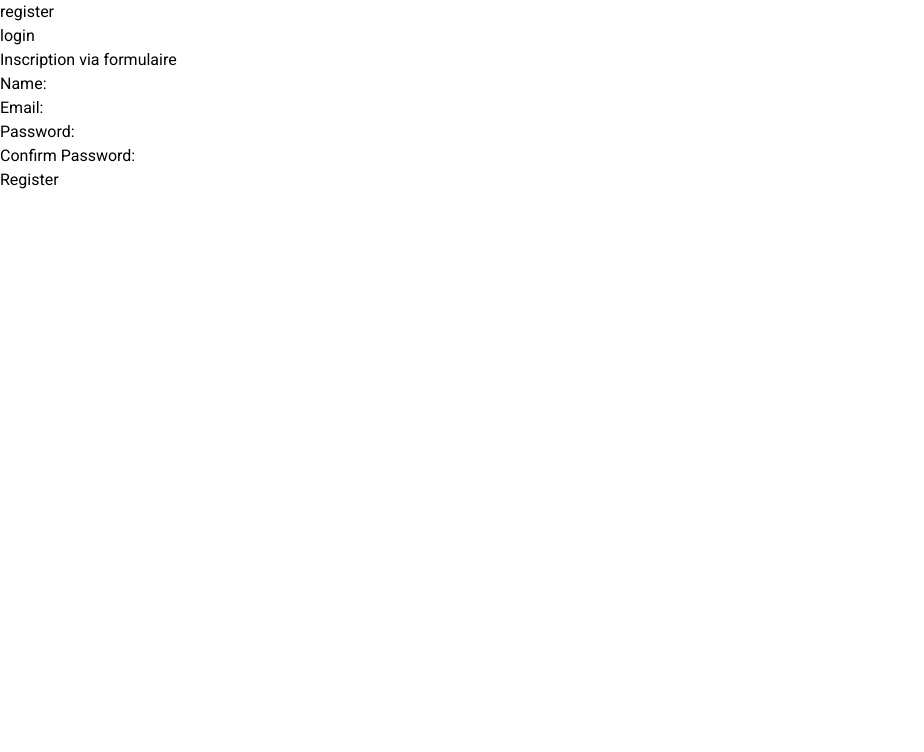
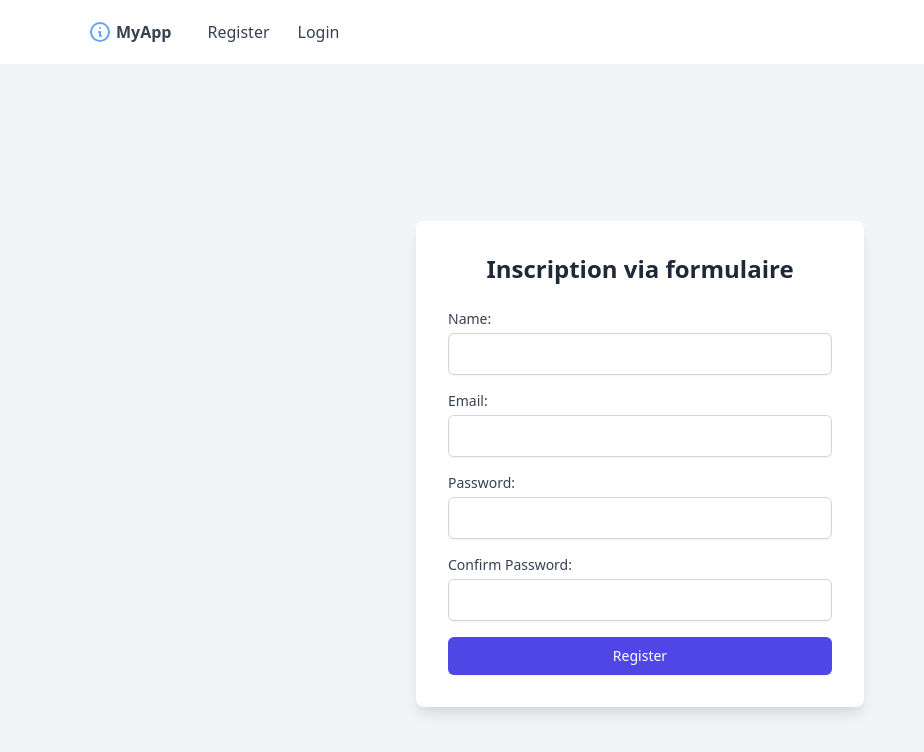
Before and after one commit to anasmak04/LaraSport-frontend, an Angular app: page /register in a window 1280 px wide. Shown: the top 752 px of the page, without its empty margins (0-924 px from the left). Built offline with nearby package versions, Linux system fonts and the light colour scheme.

Commit message:
added category component update auth ui

```diff
--- a/src/app/app-routing.module.ts
+++ b/src/app/app-routing.module.ts
@@ -3,11 +3,13 @@ import { RouterModule, Routes } from '@angular/router';
 import { RegisterComponent } from './register/register.component';
 import { LoginComponent } from './login/login.component';
 import { HomeComponent } from './home/home.component';
+import { CategoryComponent } from './category/category.component';
 
 const routes: Routes = [
   { path: 'register', component: RegisterComponent },
   { path: 'login', component: LoginComponent},
   { path: 'home', component: HomeComponent},
+  { path: 'category', component: CategoryComponent},
 ];
 
 @NgModule({
--- a/src/app/app.component.html
+++ b/src/app/app.component.html
@@ -1,26 +1,49 @@
-
 <!DOCTYPE html>
 <html lang="en">
 <head>
     <meta charset="UTF-8">
     <meta name="viewport" content="width=device-width, initial-scale=1.0">
-
+    <link href="https://cdn.jsdelivr.net/npm/tailwindcss@2.2.19/dist/tailwind.min.css" rel="stylesheet">
     <title>Document</title>
 </head>
-<body>
+<body class="bg-gray-100">
 
+    <nav class="bg-white shadow-lg">
+      <div class="max-w-6xl mx-auto px-4">
+        <div class="flex justify-between">
+          <div class="flex space-x-4">
+            <div>
+              <a href="#" class="flex items-center py-5 px-2 text-gray-700 hover:text-gray-900">
+                <svg class="h-6 w-6 mr-1 text-blue-400" xmlns="http://www.w3.org/2000/svg" fill="none" viewBox="0 0 24 24" stroke="currentColor">
+                  <path stroke-linecap="round" stroke-linejoin="round" stroke-width="2" d="M13 16h-1v-4h-1m1-4h.01M21 12a9 9 0 11-18 0 9 9 0 0118 0z" />
+                </svg>
+                <span class="font-bold">MyApp</span>
+              </a>
+            </div>
+            <div class="hidden md:flex items-center space-x-1">
+              <a routerLink="/register" routerLinkActive="active" aria-current="page" class="py-5 px-3 text-gray-700 hover:text-gray-900">Register</a>
+              <a routerLink="/login" routerLinkActive="active" aria-current="page" class="py-5 px-3 text-gray-700 hover:text-gray-900">Login</a>
+            </div>
+          </div>
 
-     <nav>
-      <ul>
-        <li><a routerLink="/register" routerLinkActive="active" ariaCurrentWhenActive="page">register</a></li>
-        <li><a routerLink="/login" routerLinkActive="active" ariaCurrentWhenActive="page">login</a></li>
-      </ul>
+          <div class="hidden md:flex items-center space-x-1">
+
+          </div>
+          <div class="md:hidden flex items-center">
+            <button class="mobile-menu-button">
+              <svg class="w-6 h-6" xmlns="http://www.w3.org/2000/svg" fill="none" viewBox="0 0 24 24" stroke="currentColor">
+                <path stroke-linecap="round" stroke-linejoin="round" stroke-width="2" d="M4 6h16M4 12h16m-7 6h7" />
+              </svg>
+            </button>
+          </div>
+        </div>
+      </div>
     </nav>
+
     <router-outlet></router-outlet>
-
-
 
     <script src="https://cdnjs.cloudflare.com/ajax/libs/flowbite/2.2.1/flowbite.min.js"></script>
 
+
 </body>
 </html>
--- a/src/app/app.module.ts
+++ b/src/app/app.module.ts
@@ -8,13 +8,15 @@ import { HttpClientModule } from '@angular/common/http';
 import { FormsModule } from '@angular/forms';
 import { ReactiveFormsModule } from '@angular/forms';
 import { HomeComponent } from './home/home.component';
+import { CategoryComponent } from './category/category.component';
 
 @NgModule({
   declarations: [
     AppComponent,
     RegisterComponent,
     LoginComponent,
-    HomeComponent
+    HomeComponent,
+    CategoryComponent
   ],
   imports: [
     BrowserModule,
--- /dev/null
+++ b/src/app/category/category.component.html
@@ -0,0 +1,15 @@
+<!DOCTYPE html>
+<html lang="en">
+<head>
+    <meta charset="UTF-8">
+    <meta name="viewport" content="width=device-width, initial-scale=1.0">
+    <title>Document</title>
+</head>
+<body>
+
+
+
+
+
+</body>
+</html>
--- a/src/app/home/home.component.html
+++ b/src/app/home/home.component.html
@@ -1,4 +1,6 @@
-<p>welcome to home</p>
-
-
-<button (click)="logout()">logout</button>
+<div class="bg-gray-100 h-screen flex flex-col items-center justify-center">
+    <h1 class="mb-6 text-3xl font-semibold text-gray-800">Welcome to Home</h1>
+    <button (click)="logout()" class="py-2 px-4 bg-red-500 text-white font-semibold rounded-lg shadow-md hover:bg-red-700 focus:outline-none focus:ring-2 focus:ring-red-500 focus:ring-opacity-75">
+        Logout
+    </button>
+</div>
--- a/src/app/login/login.component.html
+++ b/src/app/login/login.component.html
@@ -1,21 +1,18 @@
 
 
-
-  <p>login form</p>
-
-
-  <div class="mt5 bg-slate-600">
-    <form [formGroup]="loginForm" (ngSubmit)="login()">
-
+  <div class="bg-gray-100 flex items-center justify-center h-screen">
+    <div class="bg-white p-8 rounded-lg shadow-lg w-full max-w-md">
+        <h2 class="mb-6 text-2xl text-center font-semibold text-gray-800">Login Form</h2>
+        <form [formGroup]="loginForm" (ngSubmit)="login()" class="space-y-4">
             <div>
-        <label for="email">Email:</label>
-        <input type="email" id="email" formControlName="email" required>
+                <label for="email" class="block text-sm font-medium text-gray-700">Email:</label>
+                <input type="email" id="email" formControlName="email" required class="mt-1 block w-full border border-gray-300 rounded-md shadow-sm py-2 px-3 focus:outline-none focus:ring-indigo-500 focus:border-indigo-500">
             </div>
             <div>
-        <label for="password">Password:</label>
-        <input type="password" id="password" formControlName="password" required>
+                <label for="password" class="block text-sm font-medium text-gray-700">Password:</label>
+                <input type="password" id="password" formControlName="password" required class="mt-1 block w-full border border-gray-300 rounded-md shadow-sm py-2 px-3 focus:outline-none focus:ring-indigo-500 focus:border-indigo-500">
             </div>
-
-      <button type="submit" [disabled]="!loginForm.valid">login</button>
+            <button type="submit" [disabled]="!loginForm.valid" class="w-full flex justify-center py-2 px-4 border border-transparent rounded-md shadow-sm text-sm font-medium text-white bg-indigo-600 hover:bg-indigo-700 focus:outline-none focus:ring-2 focus:ring-offset-2 focus:ring-indigo-500 disabled:opacity-50">Login</button>
         </form>
     </div>
+</div>
--- a/src/app/register/register.component.html
+++ b/src/app/register/register.component.html
@@ -2,41 +2,33 @@
 <html lang="en">
 <head>
     <meta charset="UTF-8">
-    <meta name="viewport"
-          content="width=device-width, user-scalable=no, initial-scale=1.0, maximum-scale=1.0, minimum-scale=1.0">
+    <meta name="viewport" content="width=device-width, user-scalable=no, initial-scale=1.0, maximum-scale=1.0, minimum-scale=1.0">
     <meta http-equiv="X-UA-Compatible" content="ie=edge">
-    <title>Document</title>
+    <title>Registration Page</title>
+    <link href="https://cdn.jsdelivr.net/npm/tailwindcss@2.2.19/dist/tailwind.min.css" rel="stylesheet">
 </head>
 <body class="bg-gray-100 flex items-center justify-center h-screen">
-<div class="bg-white p-8 rounded-lg shadow-md w-full max-w-xxl">
-    <h2 class="mb-6 text-xl text-center font-semibold">Inscription via formulaire</h2>
-
-
-
-    <form [formGroup]="registerForm" (ngSubmit)="register()">
+<div class="bg-white p-8 rounded-lg shadow-lg w-full max-w-md">
+    <h2 class="mb-6 text-2xl text-center font-semibold text-gray-800">Inscription via formulaire</h2>
+    <form [formGroup]="registerForm" (ngSubmit)="register()" class="space-y-4">
       <div>
-        <label for="name">Name:</label>
-        <input type="text" id="name" formControlName="name" required>
+        <label for="name" class="block text-sm font-medium text-gray-700">Name:</label>
+        <input type="text" id="name" formControlName="name" required class="mt-1 block w-full border border-gray-300 rounded-md shadow-sm py-2 px-3 focus:outline-none focus:ring-indigo-500 focus:border-indigo-500">
       </div>
       <div>
-        <label for="email">Email:</label>
-        <input type="email" id="email" formControlName="email" required>
+        <label for="email" class="block text-sm font-medium text-gray-700">Email:</label>
+        <input type="email" id="email" formControlName="email" required class="mt-1 block w-full border border-gray-300 rounded-md shadow-sm py-2 px-3 focus:outline-none focus:ring-indigo-500 focus:border-indigo-500">
       </div>
       <div>
-        <label for="password">Password:</label>
-        <input type="password" id="password" formControlName="password" required>
+        <label for="password" class="block text-sm font-medium text-gray-700">Password:</label>
+        <input type="password" id="password" formControlName="password" required class="mt-1 block w-full border border-gray-300 rounded-md shadow-sm py-2 px-3 focus:outline-none focus:ring-indigo-500 focus:border-indigo-500">
       </div>
       <div>
-        <label for="password_confirmation">Confirm Password:</label>
-        <input type="password" id="password_confirmation" formControlName="password_confirmation" required>
+        <label for="password_confirmation" class="block text-sm font-medium text-gray-700">Confirm Password:</label>
+        <input type="password" id="password_confirmation" formControlName="password_confirmation" required class="mt-1 block w-full border border-gray-300 rounded-md shadow-sm py-2 px-3 focus:outline-none focus:ring-indigo-500 focus:border-indigo-500">
       </div>
-      <button type="submit" [disabled]="!registerForm.valid">Register</button>
+      <button type="submit" [disabled]="!registerForm.valid" class="w-full flex justify-center py-2 px-4 border border-transparent rounded-md shadow-sm text-sm font-medium text-white bg-indigo-600 hover:bg-indigo-700 focus:outline-none focus:ring-2 focus:ring-offset-2 focus:ring-indigo-500 disabled:opacity-50">Register</button>
     </form>
-
-
-
-
-
 </div>
 </body>
 </html>
```
Also changed, not shown: src/app/category/category.component.ts (added, +10 -0 lines), src/app/category/category.component.css (added), 1 other file (tests, documents, lock files or other folders). Lines whose indentation alone changed are shown as unchanged.
